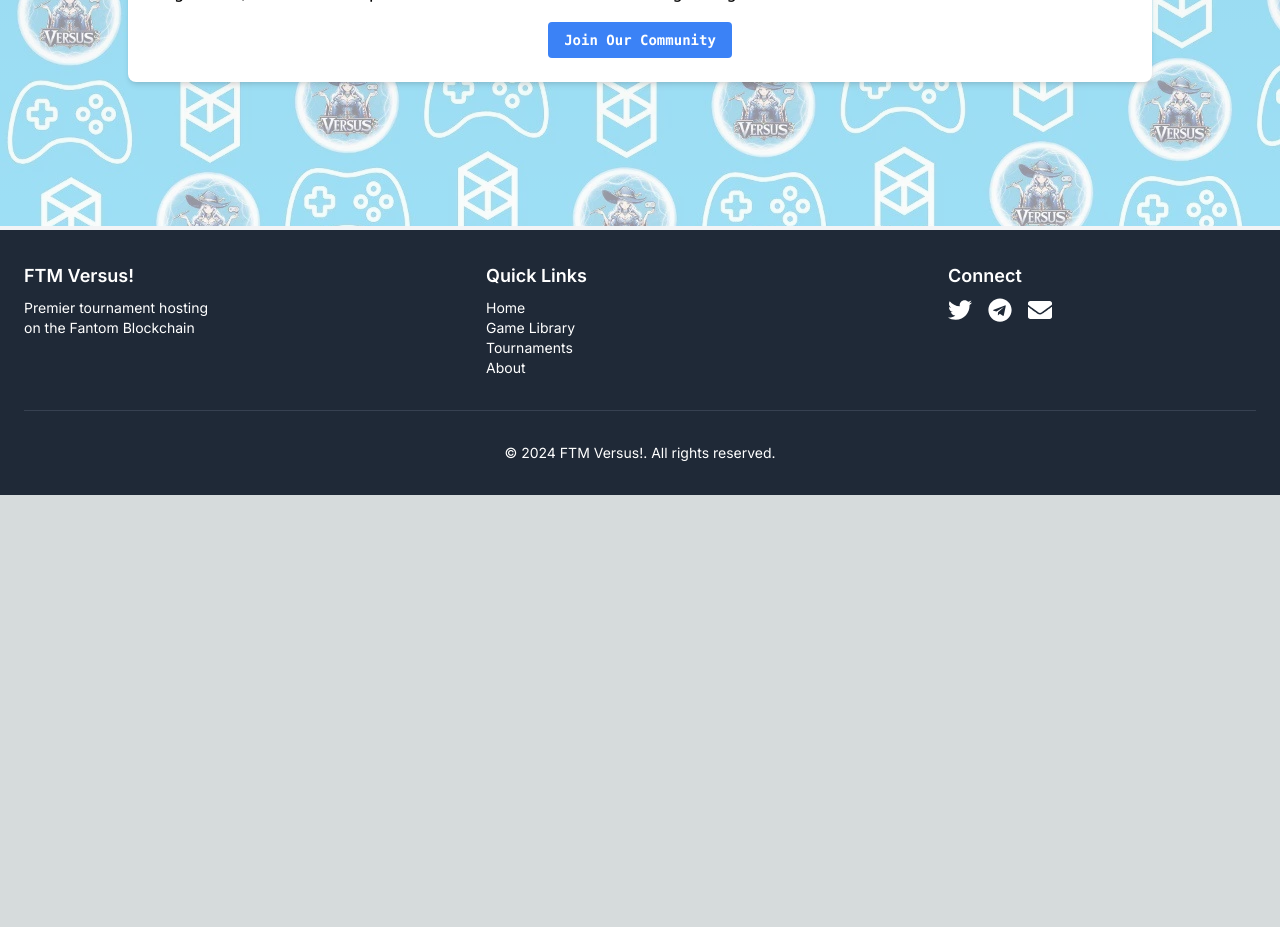
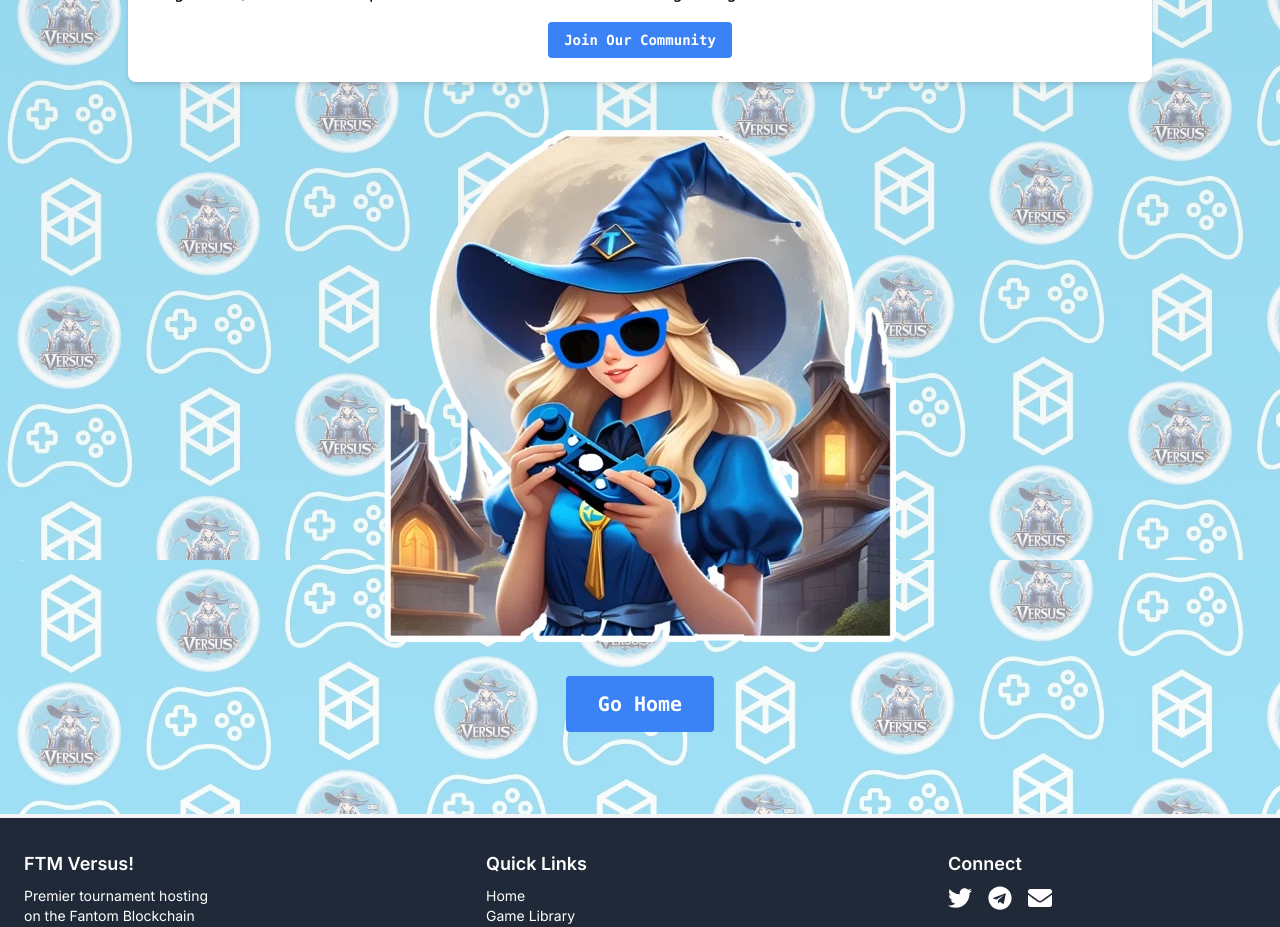
Before and after one commit to Phanty78/versusonftm, a Next.js app: page /about in a window 1280 px wide. Shown: the part 1600-2527 px from the top of the page. Before the commit the page ends 2095 px from the top, so only its background shows below. Built offline with nearby package versions, Linux system fonts and the light colour scheme.

Commit message:
Adding some picture in about, tournaments and library pages

```diff
--- a/src/app/about/page.tsx
+++ b/src/app/about/page.tsx
@@ -1,6 +1,7 @@
 import Image from 'next/image'
+import Link from 'next/link'
 
-export default function Home() {
+export default function About() {
   return (
     <main className="flex min-h-screen flex-col">
       <div className="relative flex min-h-screen flex-col items-center justify-between p-8 md:p-16 lg:p-24 pt-24">
@@ -74,6 +75,23 @@
               </a>
             </div>
           </section>
+          <div className=" w-full flex justify-center items-center">
+            <Image
+              src="/fantasia-glasses.webp"
+              alt="Fantasia holding a game controller"
+              width={512}
+              height={512}
+              loading="lazy"
+            />
+          </div>
+          <div className="mt-12 text-center">
+            <Link
+              href="/"
+              className="bg-blue-500 hover:bg-blue-700 text-white font-bold py-4 px-8 rounded text-xl"
+            >
+              Go Home
+            </Link>
+          </div>
         </div>
       </div>
     </main>
--- a/src/app/game-library/page.tsx
+++ b/src/app/game-library/page.tsx
@@ -1,4 +1,5 @@
 import GameSection from '@/components/GameSection'
+import Image from 'next/image'
 import Link from 'next/link'
 
 export default function GameLibrary() {
@@ -55,11 +56,20 @@
               imageSrc="/estforkingdom.webp"
               playLink="https://estfor.com/home"
             />
+            <div className=" w-full flex justify-center items-center">
+              <Image
+                src="/fantasia-top-body.webp"
+                alt="Fantasia holding a game controller"
+                width={512}
+                height={512}
+                loading="lazy"
+              />
+            </div>
 
             <div className="mt-12 text-center">
               <Link
                 href="/"
-                className="bg-blue-500 hover:bg-blue-700 text-white font-bold py-2 px-4 rounded"
+                className="bg-blue-500 hover:bg-blue-700 text-white font-bold py-4 px-8 rounded text-xl"
               >
                 Go Home
               </Link>
--- a/src/app/tournaments/page.tsx
+++ b/src/app/tournaments/page.tsx
@@ -1,3 +1,4 @@
+import Image from 'next/image'
 import Link from 'next/link'
 
 interface Tournament {
@@ -134,7 +135,7 @@
               </div>
             </section>
 
-            <section className="bg-white rounded-lg shadow-md p-6">
+            <section className="bg-white rounded-lg shadow-md p-6 mb-4">
               <h2 className="text-2xl font-semibold mb-4">
                 Host Your Own Tournament
               </h2>
@@ -152,6 +153,23 @@
                 </a>
               </div>
             </section>
+            <div className=" w-full flex justify-center items-center">
+              <Image
+                src="/fantasia-screen.webp"
+                alt="Fantasia holding a game controller"
+                width={512}
+                height={512}
+                loading="lazy"
+              />
+            </div>
+            <div className="mt-12 text-center">
+              <Link
+                href="/"
+                className="bg-blue-500 hover:bg-blue-700 text-white font-bold py-4 px-8 rounded text-xl"
+              >
+                Go Home
+              </Link>
+            </div>
           </div>
         </div>
       </main>
--- a/src/components/Hero.tsx
+++ b/src/components/Hero.tsx
@@ -12,7 +12,7 @@
           alt="background fantasia light"
           fill
           layout="reponsive"
-          className="object-cover opacity-40"
+          className="object-cover opacity-50"
         />
         <div className="relative z-10 pt-28">
           <h2 className="text-4xl font-bold mb-4 text-gray-800">
--- a/src/components/Mint.tsx
+++ b/src/components/Mint.tsx
@@ -11,11 +11,12 @@
           height={248}
           alt="Mint"
           layout="responsive"
+          loading="lazy"
         />
         <h2 className="text-3xl font-bold mb-4 text-center mt-4">
           MINT YOUR VERSUS! ACCESS PASS NOW!
         </h2>
-        <p className="text-lg mb-8 text-center">
+        <p className="text-lg mb-8 text-center p-4">
           FTM Versus! Access passes are your key to all things $VERSUS! Holders
           will enjoy free entry to all of our tournaments, access to airdrops,
           and more! Burn one of each color to unlock the Black Access Pass.
```
